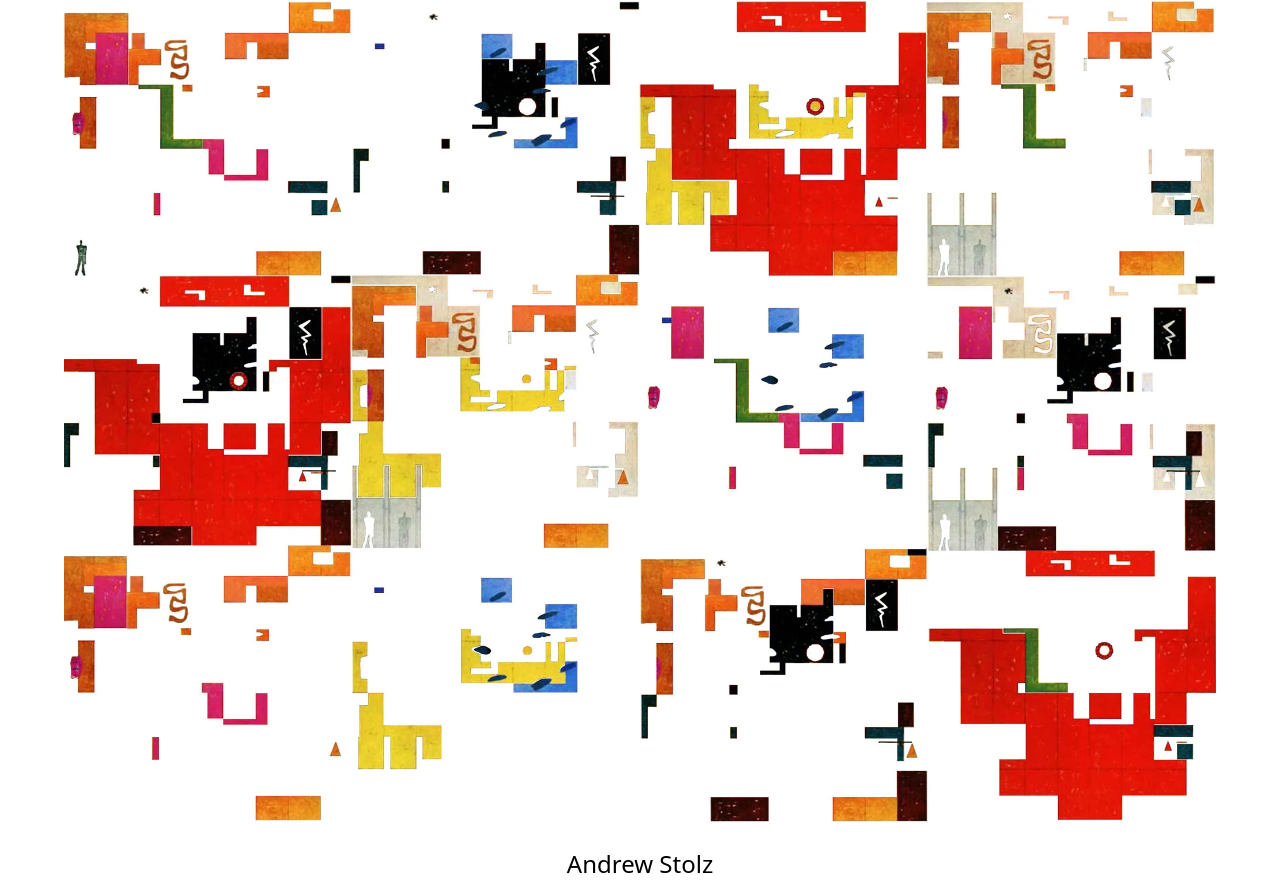
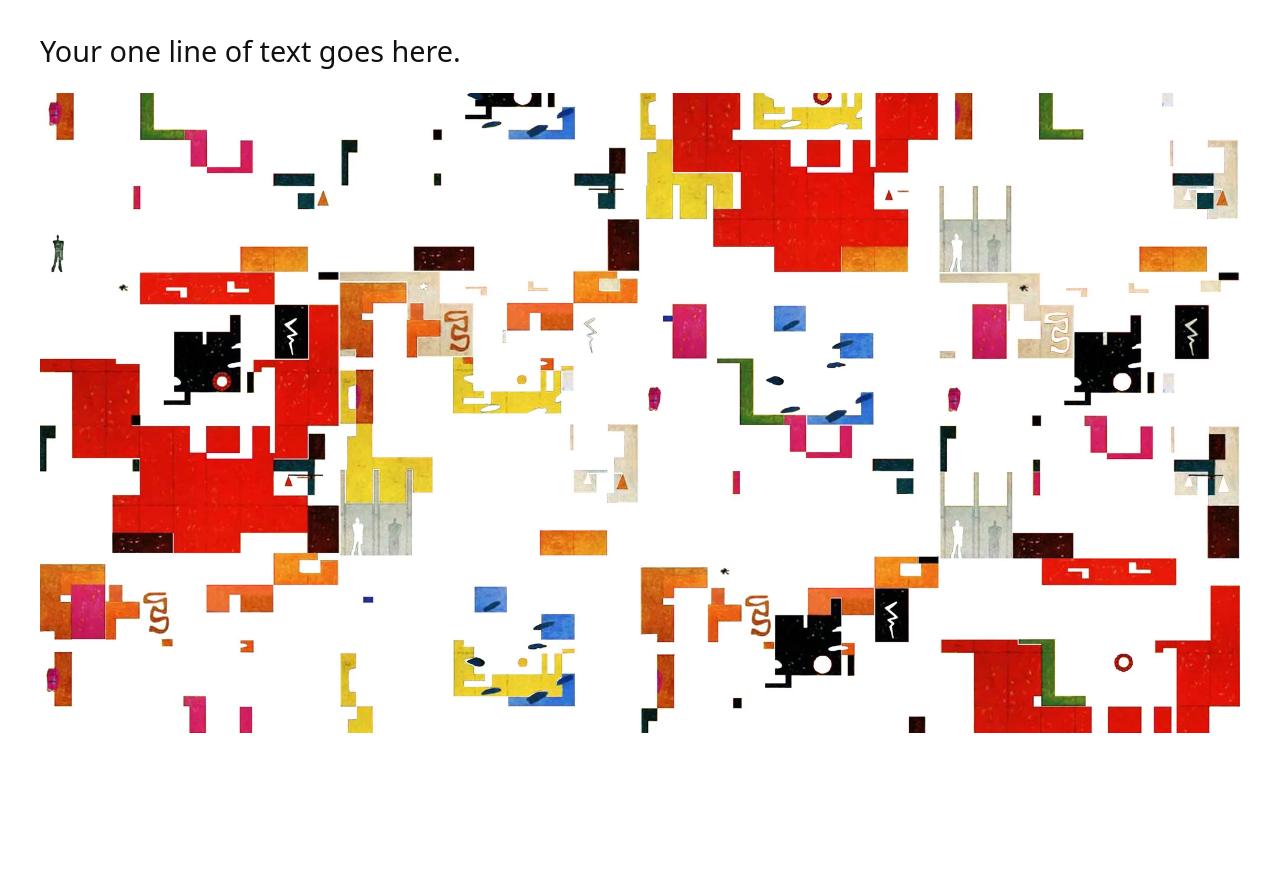
Before and after one commit to ivandabbles/astolz-website, a plain HTML site: page index.html in a window 1280 px wide. After the commit the page ends 800 px from the top, so only its background shows below. Drawn offline with Linux system fonts and the light colour scheme.

Commit message:
Add files via upload

```diff
--- a/index.html
+++ b/index.html
@@ -1,42 +1,73 @@
 <!DOCTYPE html>
-<html>
+<html lang="en">
 <head>
   <meta charset="utf-8" />
   <title>My One-Page Site</title>
+  <meta name="viewport" content="width=device-width, initial-scale=1" />
   <style>
-    * { box-sizing: border-box; }
-    body, html {
+    * {
+      box-sizing: border-box;
+    }
+
+    html, body {
       margin: 0;
       padding: 0;
-      height: 100%;
       font-family: system-ui, -apple-system, BlinkMacSystemFont, sans-serif;
+      color: #111;
+      background: #fff;
     }
-    .hero {
+
+    /* Whole page container */
+    .page {
       min-height: 100vh;
+      padding: 20px 18px;
       display: flex;
       flex-direction: column;
-      align-items: center;
-      justify-content: center;
-      text-align: center;
     }
-    .hero img {
-      max-width: 90vw;
+
+    /* Your one line of text */
+    .tagline {
+      font-size: clamp(1.2rem, 3vw, 1.8rem);
+      line-height: 1.3;
+      max-width: 32rem;  /* Limits width on large screens */
+      margin: 0 0 16px 0;
+      text-align: left;
+    }
+
+    /* Image wrapper grows to fill remaining space */
+    .hero-image {
+      flex: 1;
+      display: flex;
+      align-items: flex-start;
+    }
+
+    .hero-image img {
+      display: block;
+      width: 100%;
       height: auto;
-      display: block;
-      margin-bottom: 1.5rem;
+      max-height: 80vh;   /* Important: image never taller than 80% of screen */
+      object-fit: cover;
     }
-    .hero-text {
-      font-size: 1.5rem;
+
+    @media (min-width: 768px) {
+      .page {
+        padding: 32px 40px;
+      }
+      .tagline {
+        margin-bottom: 24px;
+      }
     }
   </style>
 </head>
 <body>
-  <div class="hero">
-    <!-- Replace "image.jpg" with your actual image file name -->
-    <img src="stolz.webp" alt="Architectural rendering" />
-    <div class="hero-text">
-      Andrew Stolz
+  <main class="page">
+    <p class="tagline">
+      Your one line of text goes here.
+    </p>
+
+    <div class="hero-image">
+      <img src="stolz.webp" alt="Large image">
     </div>
-  </div>
+  </main>
 </body>
 </html>
```
